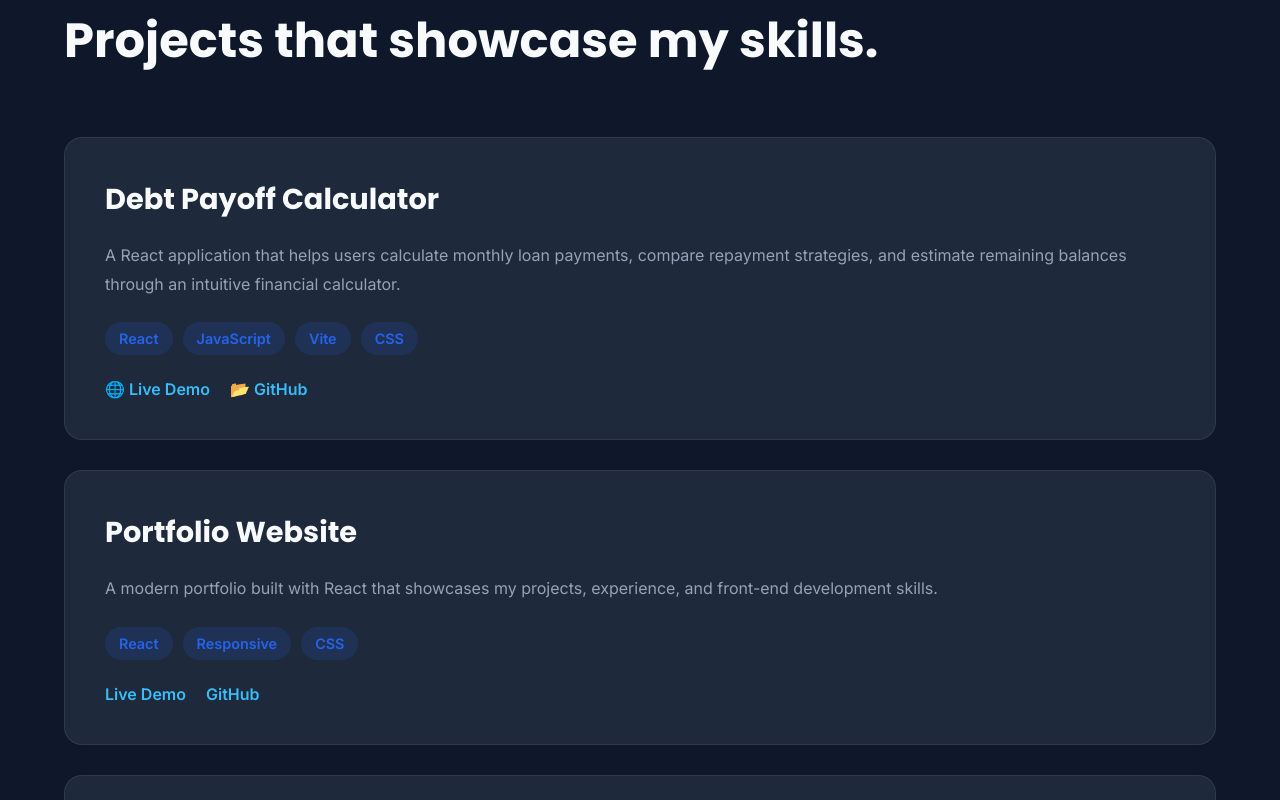
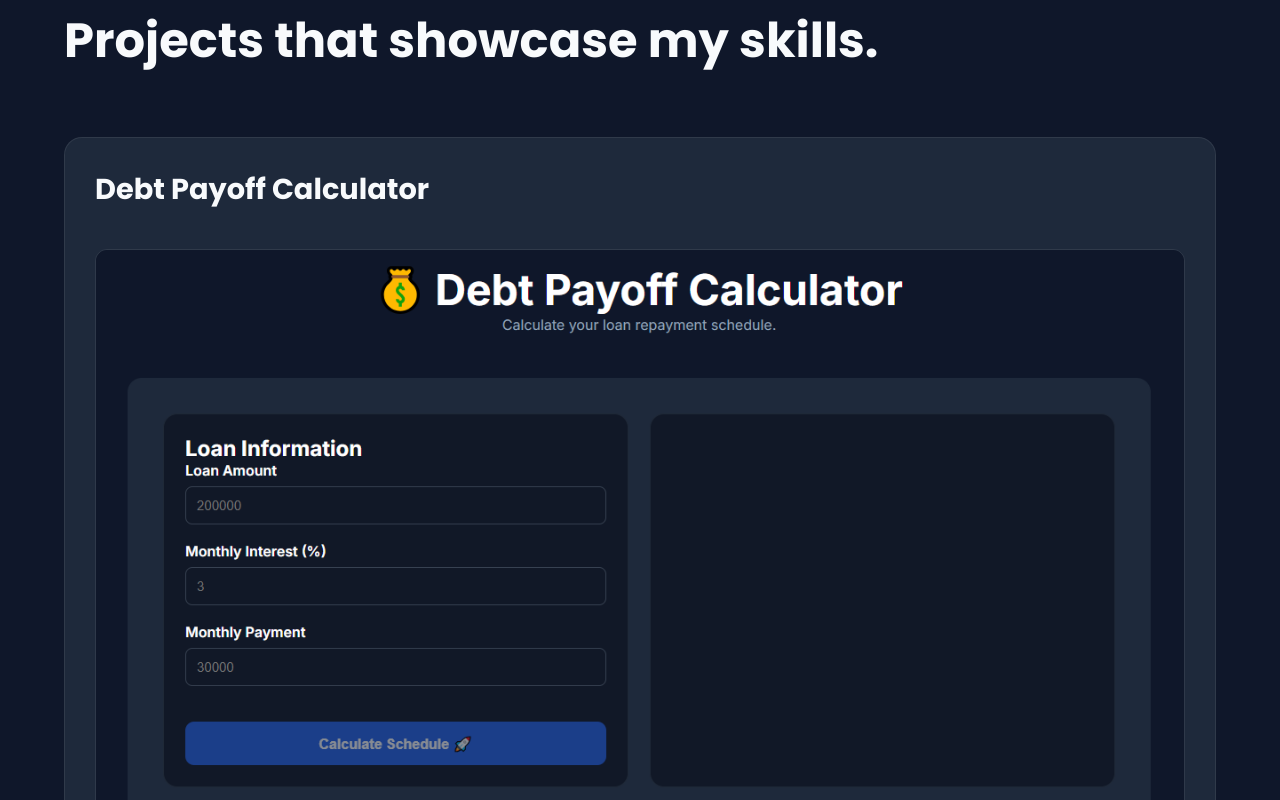
Before and after one commit to harelcornel/portfolio, a React app: page / in a window 1280 px wide. Shown: the part 2380-3180 px from the top of the page. Built offline with nearby package versions, Linux system fonts and the light colour scheme; the HTML template or start-up script is replaced by a standard one.

Commit message:
Update Footer Section and Cleanup

```diff
--- a/src/App.jsx
+++ b/src/App.jsx
@@ -5,6 +5,7 @@ import Services from "./components/Services/Services";
 import Projects from "./components/Projects/Projects";
 import Experience from "./components/Experience/Experience";
 import Contact from "./components/Contact/Contact";
+import Footer from "./components/Footer/Footer";
 
 function App() {
   return (
@@ -16,6 +17,7 @@ function App() {
       <Projects />
       <Experience />
       <Contact />
+      <Footer />
     </>
   );
 }
--- /dev/null
+++ b/src/components/Footer/Footer.css
@@ -0,0 +1,103 @@
+/* ===========================
+   Footer
+=========================== */
+
+.footer {
+
+    margin-top: 100px;
+    padding: 70px 0;
+
+    border-top: 1px solid var(--border-color);
+
+    background: var(--surface-color);
+
+}
+
+.footer .container {
+
+    display: flex;
+    flex-direction: column;
+    align-items: center;
+    text-align: center;
+
+}
+
+.footer-logo {
+
+    font-size: 2rem;
+    font-weight: 800;
+    margin-bottom: 12px;
+
+}
+
+.footer-logo span {
+
+    color: var(--primary-color);
+
+}
+
+.footer-title {
+
+    color: var(--text-secondary);
+
+    margin-bottom: 35px;
+
+    font-size: 1rem;
+
+}
+
+.footer-links {
+
+    display: flex;
+    gap: 35px;
+
+    flex-wrap: wrap;
+
+    justify-content: center;
+
+    margin-bottom: 35px;
+
+}
+
+.footer-links a {
+
+    display: flex;
+    align-items: center;
+    gap: 8px;
+
+    color: var(--text-muted);
+
+    text-decoration: none;
+
+    transition: var(--transition);
+
+}
+
+.footer-links a:hover {
+
+    color: var(--primary-color);
+
+}
+
+.footer-copy {
+
+    color: var(--text-muted);
+
+    font-size: .9rem;
+
+}
+
+/* ===========================
+   Mobile
+=========================== */
+
+@media (max-width: 768px) {
+
+    .footer-links {
+
+        flex-direction: column;
+        gap: 18px;
+
+    }
+
+}
--- /dev/null
+++ b/src/components/Footer/Footer.jsx
@@ -0,0 +1,60 @@
+import "./Footer.css";
+
+import {
+  Mail,
+  Globe,
+  Briefcase,
+} from "lucide-react";
+
+function Footer() {
+  return (
+    <footer className="footer">
+
+      <div className="container">
+
+        <h2 className="footer-logo">
+          Harel<span>.</span>
+        </h2>
+
+        <p className="footer-title">
+          Virtual Legal Assistant • Front-End Developer
+        </p>
+
+        <div className="footer-links">
+
+          <a href="mailto:harelcornel@gmail.com">
+            <Mail size={18} />
+            harelcornel@gmail.com
+          </a>
+
+          <a
+            href="https://github.com/harelcornel"
+            target="_blank"
+            rel="noopener noreferrer"
+          >
+            <Globe size={18} />
+            GitHub
+          </a>
+
+          <a
+            href="https://www.linkedin.com/in/harelcornel/"
+            target="_blank"
+            rel="noopener noreferrer"
+          >
+            <Briefcase size={18} />
+            LinkedIn
+          </a>
+
+        </div>
+
+        <p className="footer-copy">
+          © 2026 Harel Bon Cornel. Built with React, Vite & hosted on Vercel.
+        </p>
+
+      </div>
+
+    </footer>
+  );
+}
+
+export default Footer;
--- a/src/components/Projects/Projects.css
+++ b/src/components/Projects/Projects.css
@@ -12,7 +12,8 @@
     background: var(--surface-color);
     border: 1px solid var(--border-color);
     border-radius: var(--radius-lg);
-    padding: 40px;
+    overflow: hidden;
+    padding: 30px;
     transition: var(--transition);
 }
 
@@ -50,16 +51,68 @@
 }
 
 .project-links {
-    display: flex;
-    gap: 20px;
+
+display:flex;
+
+gap:16px;
+
+margin-top:25px;
+
 }
 
-.project-links a {
-    color: var(--accent-color);
-    text-decoration: none;
-    font-weight: 600;
+.project-links a{
+
+padding:12px 20px;
+
+border-radius:10px;
+
+background:var(--primary-color);
+
+color:white;
+
+text-decoration:none;
+
+font-weight:600;
+
+transition:.3s;
+
 }
 
-.project-links a:hover {
-    text-decoration: underline;
+.project-links a:hover{
+
+transform:translateY(-2px);
+
 }
+
+.project-image {
+
+    width: 100%;
+
+    aspect-ratio: 16 / 9;
+
+    object-fit: cover;
+
+    object-position: top;
+
+    border-radius: 12px;
+
+    border: 1px solid var(--border-color);
+
+    margin: 18px 0 24px;
+
+    transition: transform .3s ease;
+
+}
+
+.project-card:hover .project-image {
+
+    transform: scale(1.015);
+
+
+}
+
+.project-card:hover .project-image{
+
+    transform:scale(1.02);
+
+}
--- a/src/components/Projects/Projects.jsx
+++ b/src/components/Projects/Projects.jsx
@@ -1,4 +1,7 @@
 import "./Projects.css";
+
+import debtCalculator from "../../assets/images/debt-calculator.png";
+import portfolio from "../../assets/images/portfolio.png";
 
 function Projects() {
   return (
@@ -18,6 +21,12 @@ function Projects() {
           <article className="project-card">
 
             <h3>Debt Payoff Calculator</h3>
+
+            <img
+              src={debtCalculator}
+              alt="Debt Payoff Calculator"
+              className="project-image"
+            />
 
             <p>
               A React application that helps users calculate monthly loan payments,
@@ -56,6 +65,12 @@ function Projects() {
 
             <h3>Portfolio Website</h3>
 
+            <img
+              src={portfolio}
+              alt="Portfolio Website"
+              className="project-image"
+            />
+
             <p>
               A modern portfolio built with React that showcases my
               projects, experience, and front-end development skills.
@@ -68,8 +83,8 @@ function Projects() {
             </div>
 
             <div className="project-links">
-              <a href="#">Live Demo</a>
-              <a href="#">GitHub</a>
+              <a href="#">🌐 Live Demo</a>
+              <a href="#">📂 GitHub</a>
             </div>
 
           </article>
```
Also changed, not shown: src/assets/images/debt-calculator.png (added), src/assets/images/portfolio.png (added).
